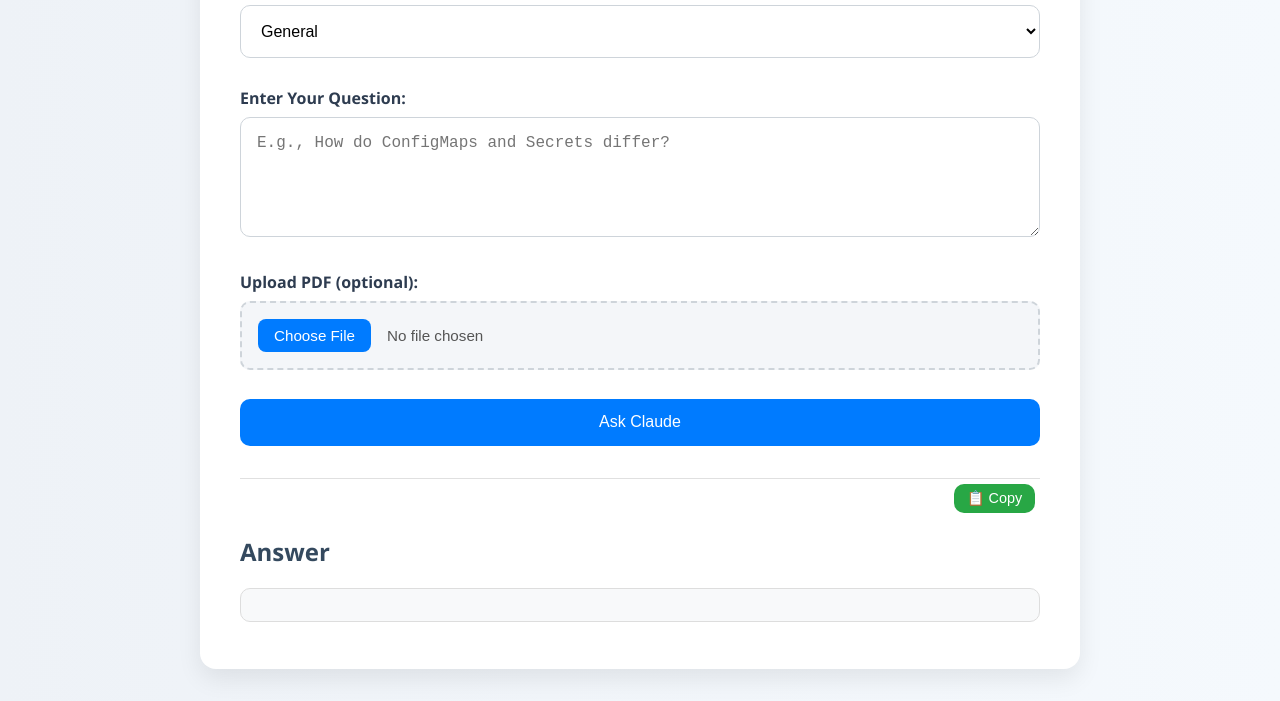
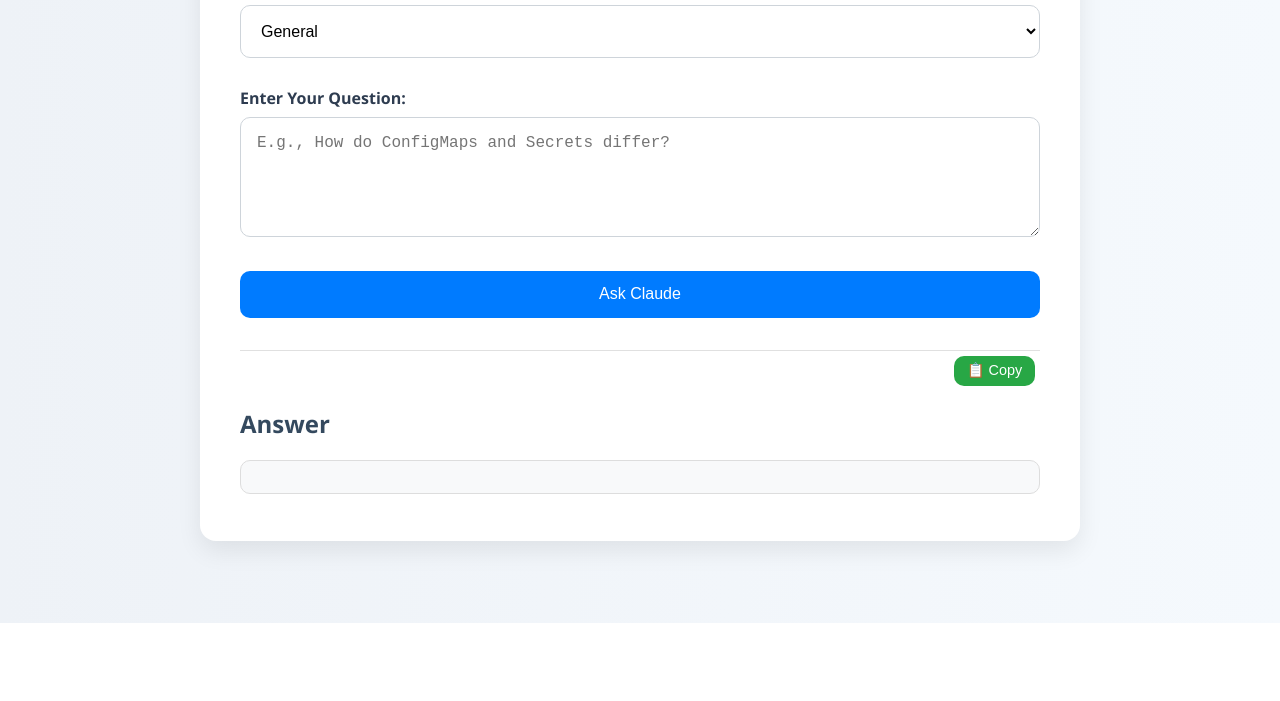
Before and after one commit to MrinalBhoumick/devops-ai-assistant, a plain HTML site: page index.html in a window 1280 px wide. Shown: the part 177-878 px from the top of the page. After the commit the page ends 800 px from the top, so only its background shows below. Drawn offline with Linux system fonts and the light colour scheme.

Commit message:
Removed File Upload Logic

```diff
--- a/index.html
+++ b/index.html
@@ -37,11 +37,6 @@
       <textarea id="question" placeholder="E.g., How do ConfigMaps and Secrets differ?" aria-label="Enter your DevOps question"></textarea>
     </section>
 
-    <section class="form-group">
-      <label for="pdfFile">Upload PDF (optional):</label>
-      <input type="file" id="pdfFile" accept="application/pdf" aria-label="Upload a PDF file (optional)"/>
-    </section>
-
     <button id="askBtn">Ask Claude</button>
 
     <div id="loading" class="hidden" role="status" aria-live="polite">⏳ Claude is thinking...</div>
```
